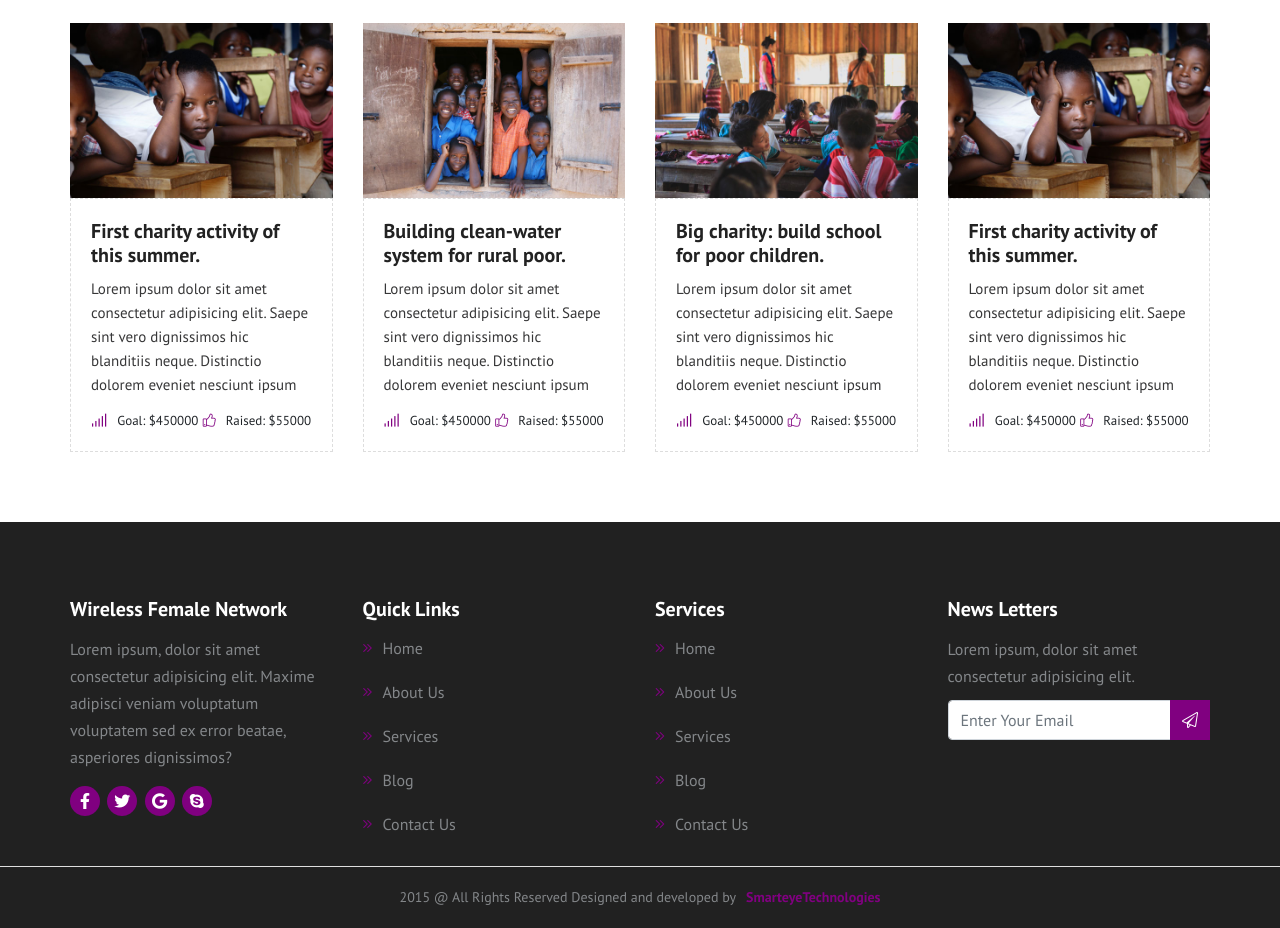
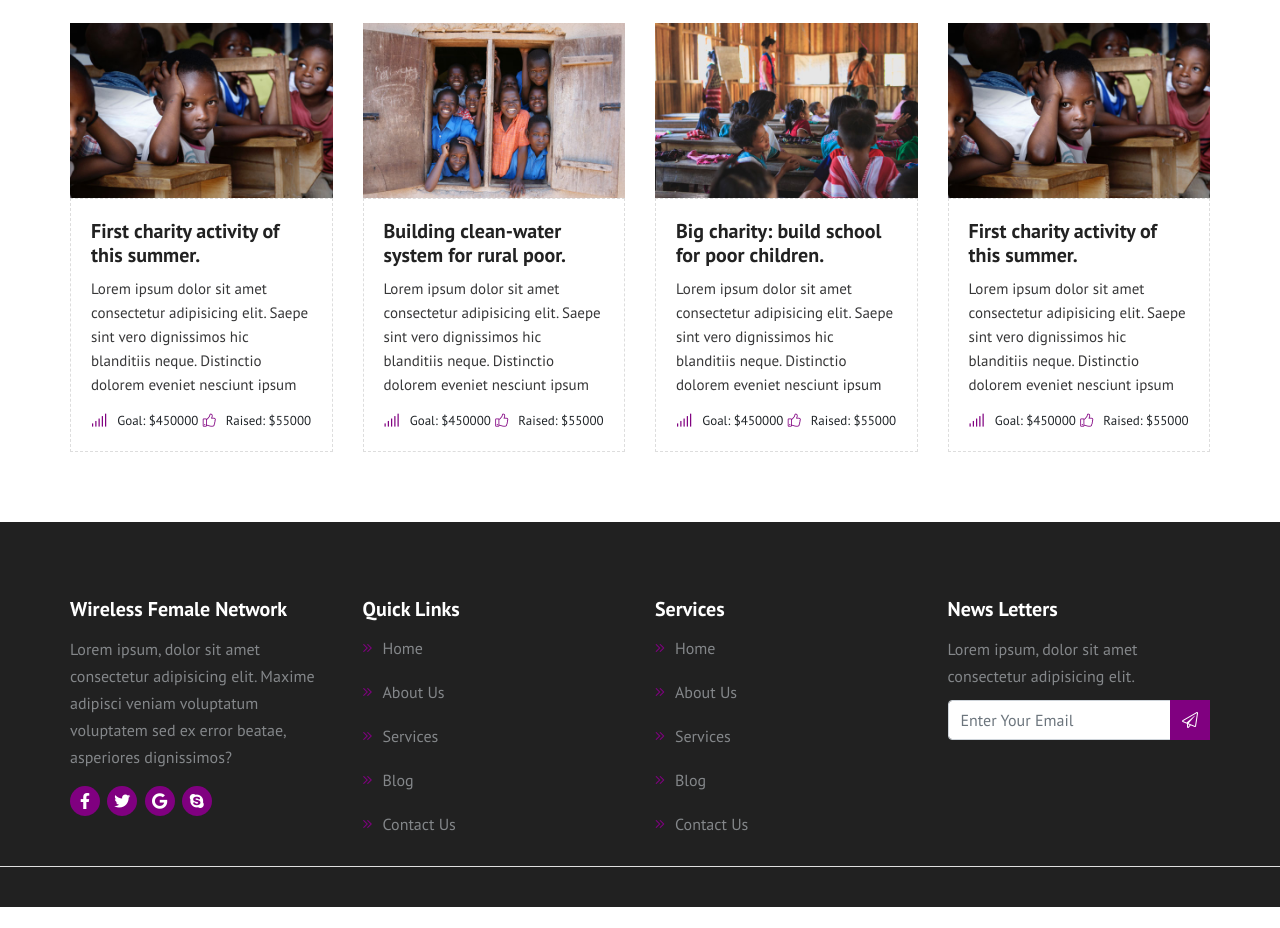
Before and after one commit to ShamgarMusobero/site, a plain HTML site: page services.html in a window 1280 px wide. Shown: the part 1472-2400 px from the top of the page. After the commit the page ends 2379 px from the top, so only its background shows below. Drawn offline with Linux system fonts and the light colour scheme.

Commit message:
Update services.html

```diff
--- a/services.html
+++ b/services.html
@@ -342,8 +342,7 @@
     <div class="copy-right">
       <div class="container">
         <div class="copy-right-card">
-         <p>2015 @ All Rights Reserved Designed and developed by<a
-             href="https://www.smarteyeapps.com">SmarteyeTechnologies</a></p>
+
         </div>
       </div>
     </div>
```
